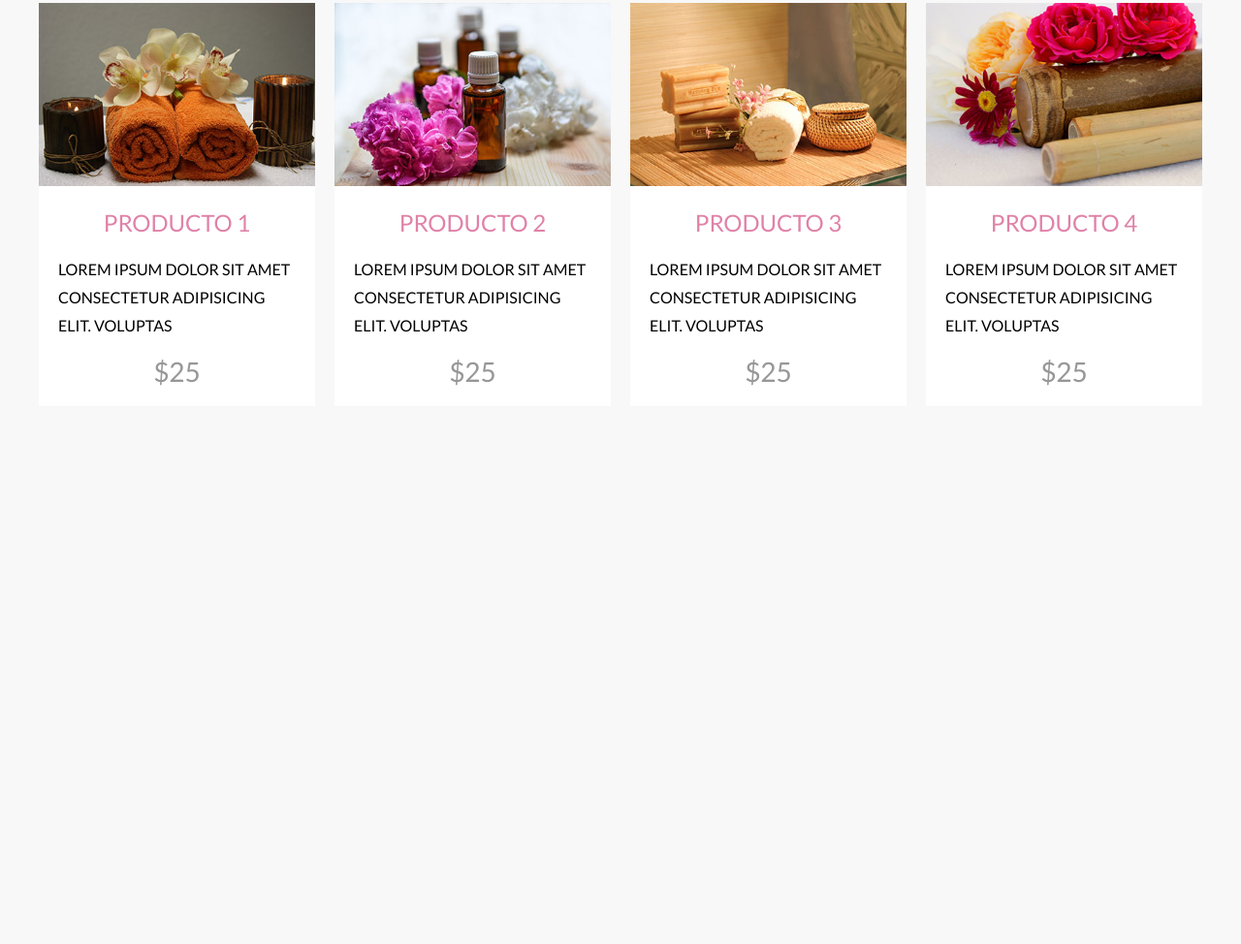
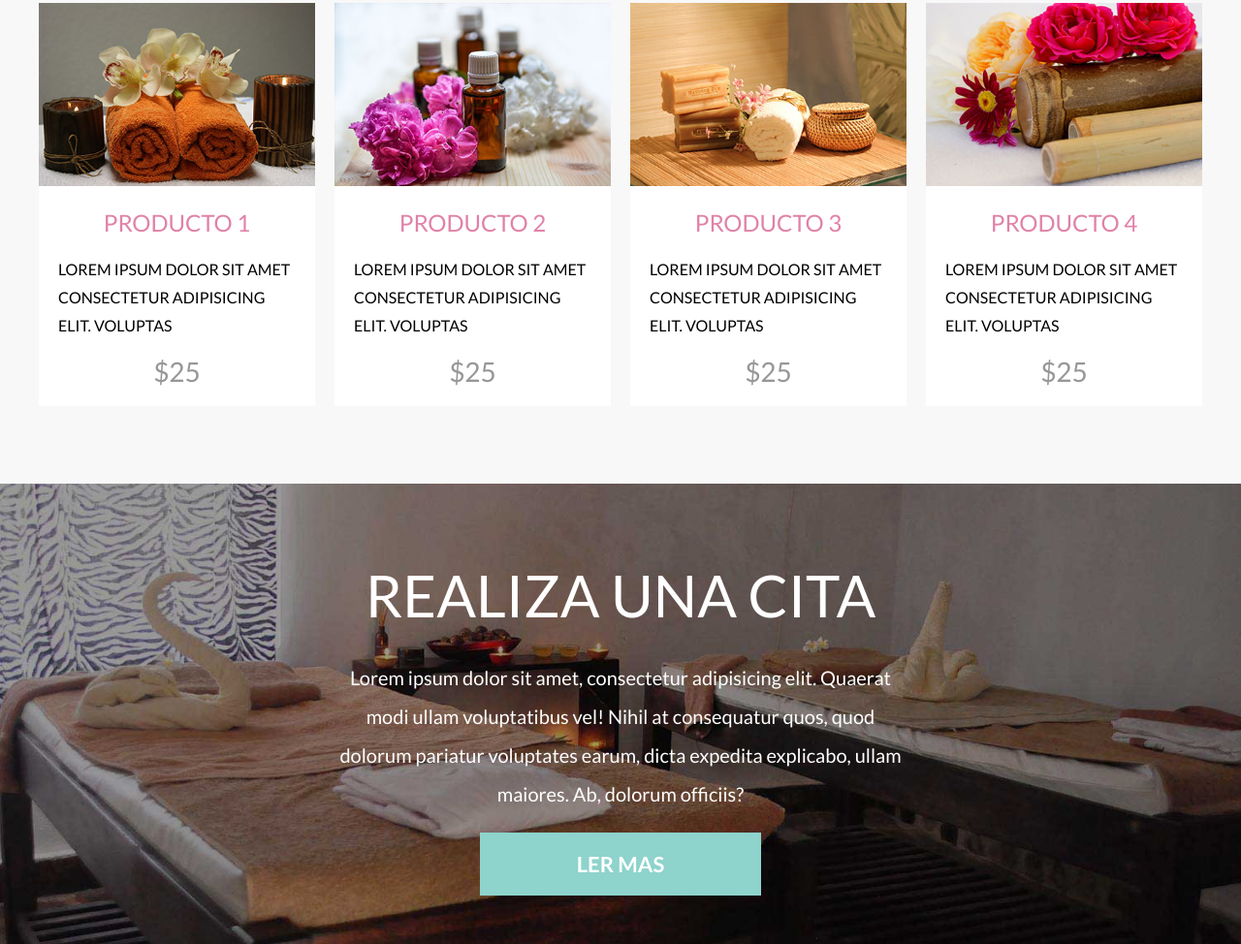
Before and after one commit to GerardoDev25/carolinaspa-webpage-with-scss--bem-and-swiper, a website: page index.html in a window 1280 px wide. Shown: the part 2903-3877 px from the top of the page at 97% size. Before the commit the page ends 3402 px from the top, so only its background shows below. Drawn offline with nearby package versions, Linux system fonts and the light colour scheme; files that its build step writes are made by us from their sources; files whose address does not match are found by name; a web font is replaced by a local one.

Commit message:
CSS  a la sección de Realiza una Cita

```diff
--- a/index.html
+++ b/index.html
@@ -228,5 +228,15 @@
         </div>
       </div>
     </main>
+    <section class="cita">
+      <h2 class="cita__heading">Realiza una cita</h2>
+      <p class="cita__texto">
+        Lorem ipsum dolor sit amet, consectetur adipisicing elit. Quaerat modi
+        ullam voluptatibus vel! Nihil at consequatur quos, quod dolorum pariatur
+        voluptates earum, dicta expedita explicabo, ullam maiores. Ab, dolorum
+        officiis?
+      </p>
+      <a href="#" class="cita__enlace">Ler mas</a>
+    </section>
   </body>
 </html>
--- /dev/null
+++ b/src/scss/ui/contenido/cita.scss
@@ -0,0 +1,26 @@
+@use 'base/mixins' as m;
+@use 'base/variables' as v;
+
+.cita {
+  background-image: url(../img/bg_citas.jpg);
+  background-position: center;
+  background-size: cover;
+  background-attachment: fixed;
+  padding: 5rem 0;
+  text-align: center;
+  &__heading {
+    @include m.heading;
+    color: v.$blanco;
+    font-size: 6rem;
+  }
+  &__texto {
+    max-width: 60rem;
+    margin: 0 auto;
+    color: v.$blanco;
+    line-height: 2;
+  }
+  &__enlace {
+    @include m.boton(v.$primario, v.$blanco);
+    padding: 2rem 10rem;
+  }
+}
--- a/src/scss/ui/contenido/index.scss
+++ b/src/scss/ui/contenido/index.scss
@@ -2,3 +2,4 @@
 @forward 'cards.scss';
 @forward 'horarios.scss';
 @forward 'productos.scss';
+@forward 'cita.scss';
```
